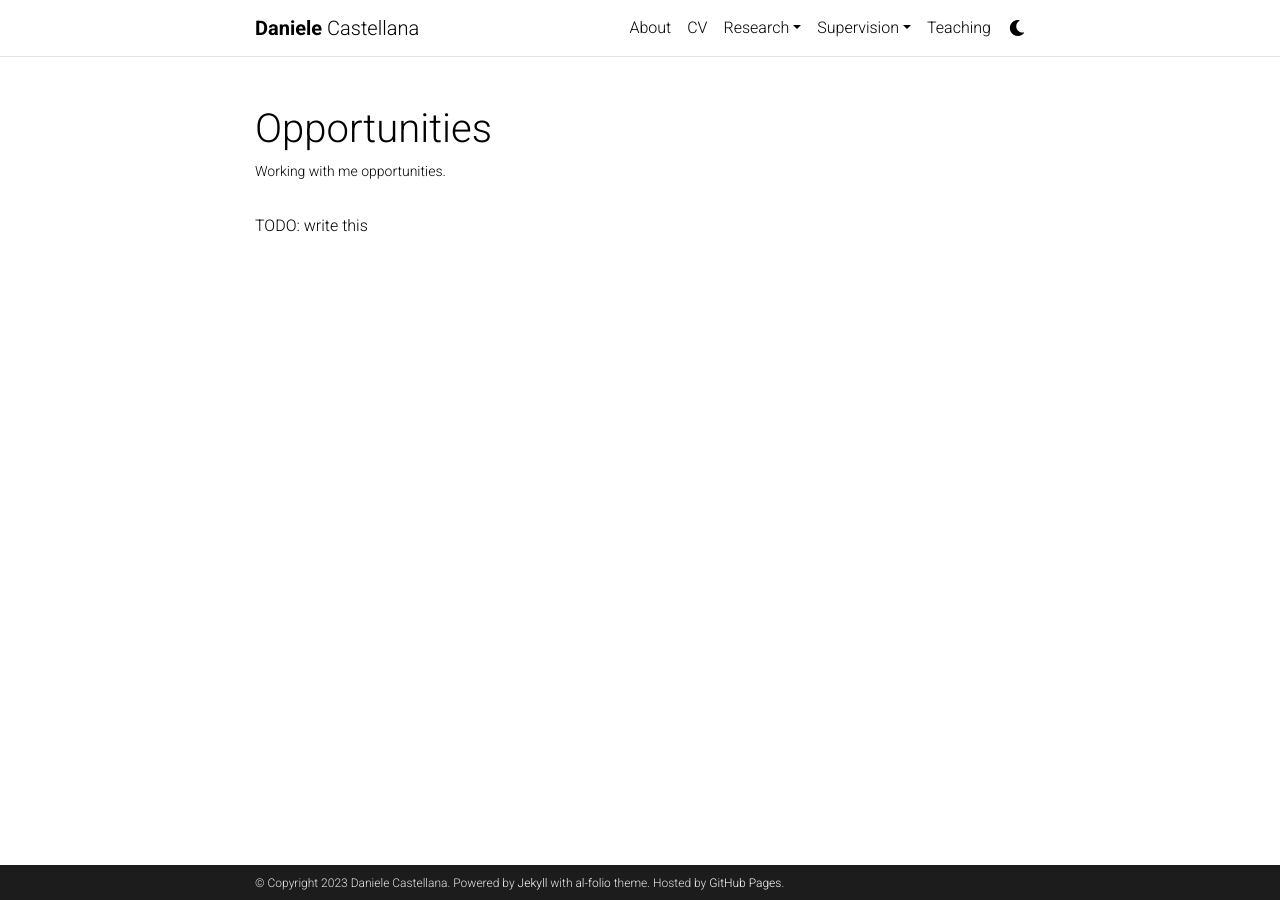
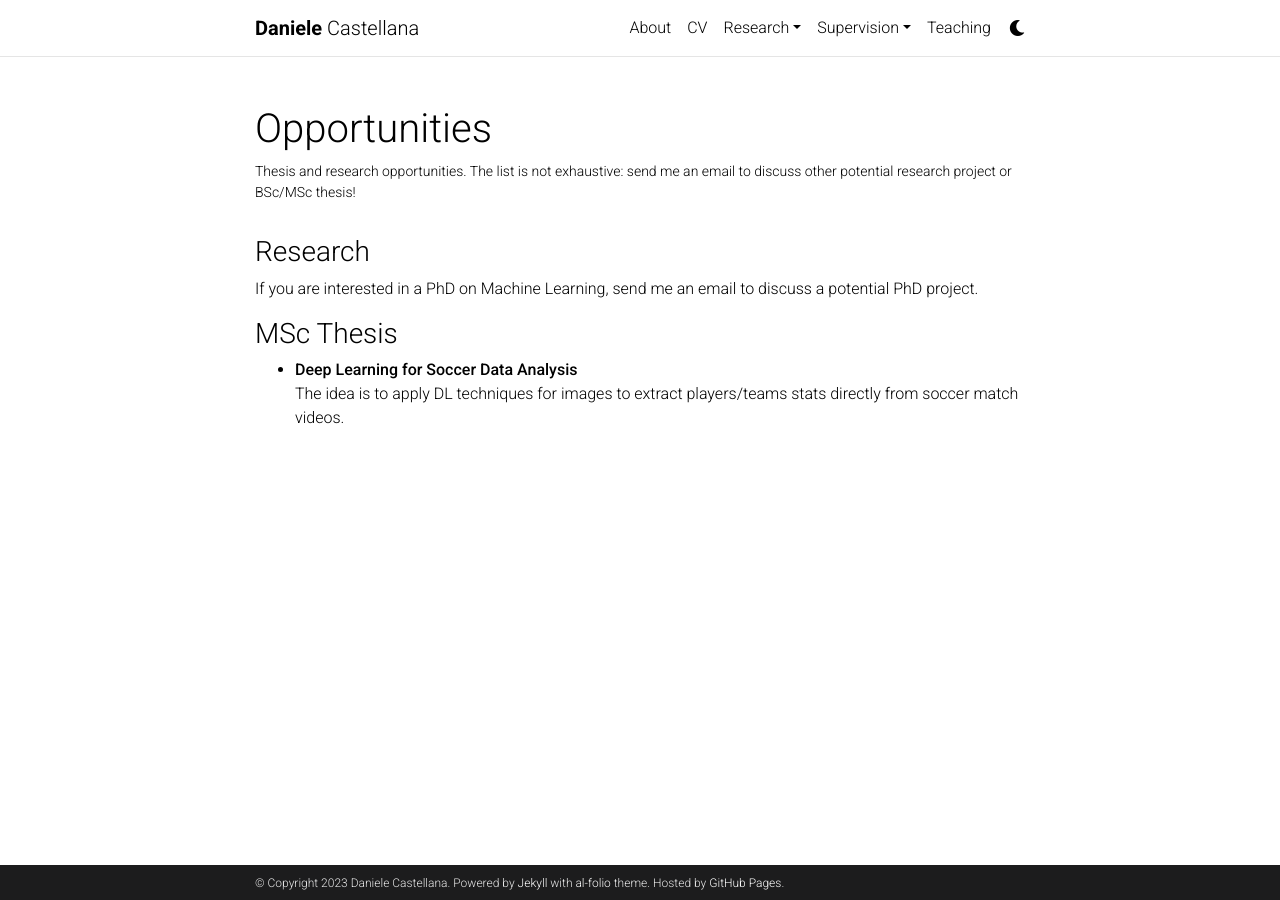
Before and after one commit to danielecastellana22/danielecastellana22.github.io, a Jekyll site: the page built from _pages/opportunities.md, in a window 1280 px wide. Built offline with Jekyll 4.4.1, drawn with Linux system fonts in a browser that asks for light colours; comment, search, counter and statistics services are not loaded; a style sheet for code colours, icons or effects is not loaded.

Commit message:
Add opportunities information

```diff
--- a/_pages/opportunities.md
+++ b/_pages/opportunities.md
@@ -2,7 +2,15 @@
 layout: page
 permalink: /opportunities/
 title: Opportunities
-description: Working with me opportunities.
+description: "Thesis and research opportunities. The list is not exhaustive: send me an email to discuss other potential research project or BSc/MSc thesis!"
 nav: false
 ---
-TODO: write this
+
+### Research
+
+If you are interested in a PhD on Machine Learning, send me an email to discuss a potential PhD project.
+
+### MSc Thesis
+
+- **Deep Learning for Soccer Data Analysis** <br>
+  The idea is to apply DL techniques for images to extract players/teams stats directly from soccer match videos.
```
